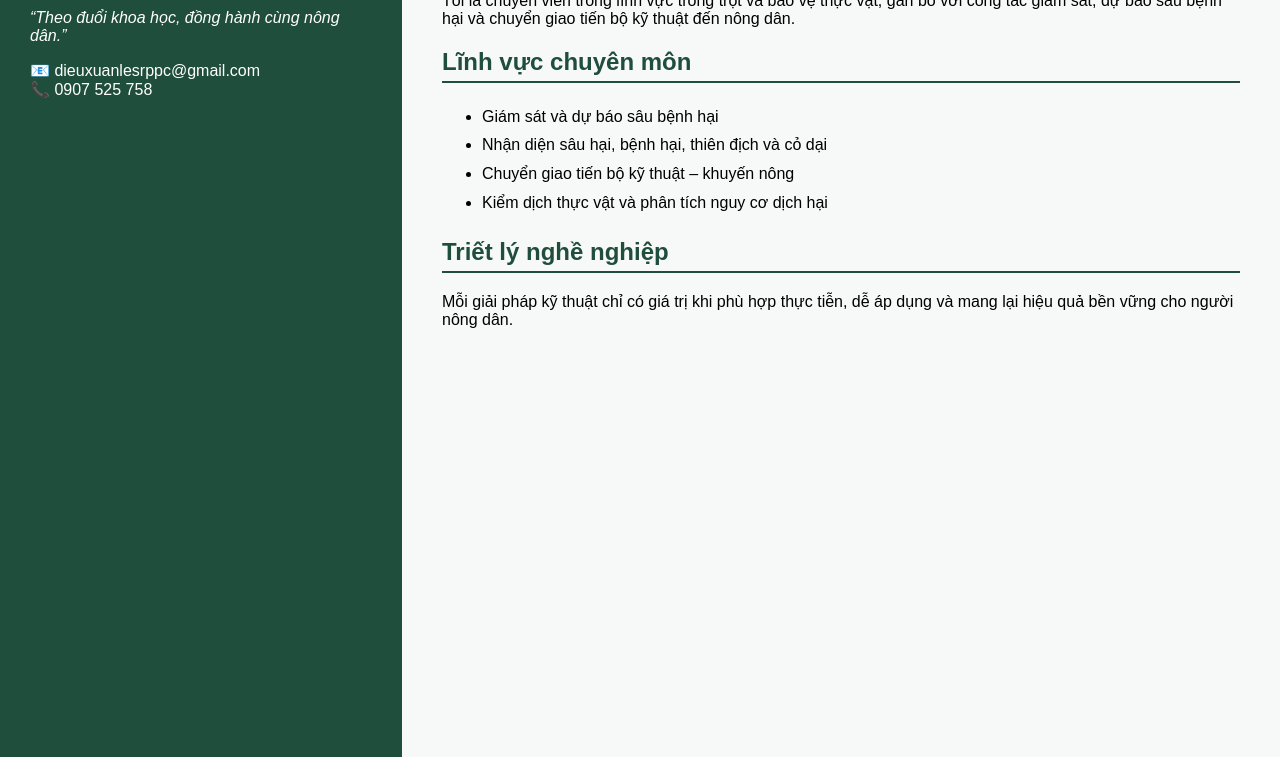
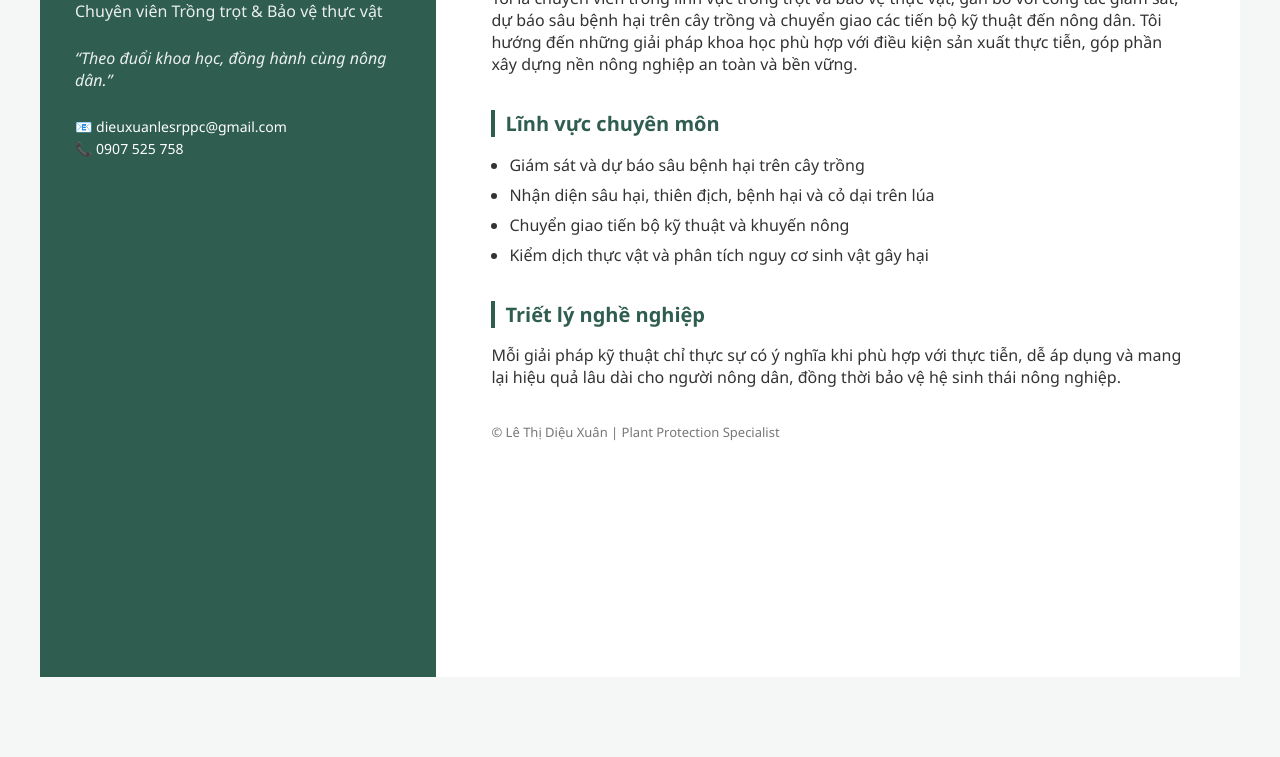
Before and after one commit to dieuxuanlesrppc-blip/dieuxuanle-website, a plain HTML site: page index.html in a window 1280 px wide. Shown: the part 123-880 px from the top of the page. After the commit the page ends 800 px from the top, so only its background shows below. Drawn offline with Linux system fonts and the light colour scheme.

Commit message:
Update index.html

```diff
--- a/index.html
+++ b/index.html
@@ -3,68 +3,122 @@
 <head>
 <meta charset="UTF-8">
 <title>Lê Thị Diệu Xuân | Plant Protection Specialist</title>
+
 <style>
-        body {
-            margin: 0;
-            font-family: Arial, sans-serif;
-            display: flex;
+body{
+    margin:0;
+    font-family: "Segoe UI", Arial, sans-serif;
+    background:#f4f7f6;
+    color:#333;
 }
-        .sidebar {
-            width: 30%;
-            background: #1f4e3d;
-            color: white;
-            padding: 40px 30px;
-            min-height: 100vh;
+.container{
+    display:flex;
+    max-width:1200px;
+    margin:auto;
+    min-height:100vh;
 }
-        .sidebar h1 {
-            margin-top: 0;
+.sidebar{
+    width:32%;
+    background:#2f5d50;
+    color:white;
+    padding:50px 35px;
 }
-        .content {
-            width: 70%;
-            padding: 40px;
-            background: #f7f9f8;
+.sidebar h1{
+    font-size:28px;
+    margin-bottom:5px;
 }
-        h2 {
-            color: #1f4e3d;
-            border-bottom: 2px solid #1f4e3d;
-            padding-bottom: 5px;
+.sidebar h3{
+    font-weight:normal;
+    font-size:16px;
+    opacity:0.9;
 }
-        ul {
-            line-height: 1.8;
+.sidebar p{
+    line-height:1.6;
+    font-size:14px;
+}
+.quote{
+    font-style:italic;
+    margin:25px 0;
+    opacity:0.9;
+}
+.content{
+    width:68%;
+    padding:50px 55px;
+    background:#ffffff;
+}
+section{
+    margin-bottom:35px;
+}
+h2{
+    font-size:20px;
+    color:#2f5d50;
+    border-left:4px solid #2f5d50;
+    padding-left:10px;
+}
+ul{
+    padding-left:18px;
+}
+li{
+    margin-bottom:8px;
+}
+footer{
+    font-size:13px;
+    color:#777;
 }
 </style>
 </head>
+
 <body>
+<div class="container">
 
 <div class="sidebar">
     <h1>Lê Thị Diệu Xuân</h1>
-    <p><strong>Chuyên viên Trồng trọt & Bảo vệ thực vật</strong></p>
-    <p><em>“Theo đuổi khoa học, đồng hành cùng nông dân.”</em></p>
-    <p>📧 dieuxuanlesrppc@gmail.com<br>
-       📞 0907 525 758</p>
+    <h3>Chuyên viên Trồng trọt & Bảo vệ thực vật</h3>
+
+    <div class="quote">“Theo đuổi khoa học, đồng hành cùng nông dân.”</div>
+
+    <p>
+        📧 dieuxuanlesrppc@gmail.com<br>
+        📞 0907 525 758
+    </p>
 </div>
 
 <div class="content">
+
+<section>
 <h2>Giới thiệu</h2>
 <p>
-        Tôi là chuyên viên trong lĩnh vực trồng trọt và bảo vệ thực vật, gắn bó với công tác
-        giám sát, dự báo sâu bệnh hại và chuyển giao tiến bộ kỹ thuật đến nông dân.
+Tôi là chuyên viên trong lĩnh vực trồng trọt và bảo vệ thực vật, gắn bó với công tác giám sát,
+dự báo sâu bệnh hại trên cây trồng và chuyển giao các tiến bộ kỹ thuật đến nông dân.
+Tôi hướng đến những giải pháp khoa học phù hợp với điều kiện sản xuất thực tiễn,
+góp phần xây dựng nền nông nghiệp an toàn và bền vững.
 </p>
+</section>
 
+<section>
 <h2>Lĩnh vực chuyên môn</h2>
 <ul>
-        <li>Giám sát và dự báo sâu bệnh hại</li>
-        <li>Nhận diện sâu hại, bệnh hại, thiên địch và cỏ dại</li>
-        <li>Chuyển giao tiến bộ kỹ thuật – khuyến nông</li>
-        <li>Kiểm dịch thực vật và phân tích nguy cơ dịch hại</li>
+<li>Giám sát và dự báo sâu bệnh hại trên cây trồng</li>
+<li>Nhận diện sâu hại, thiên địch, bệnh hại và cỏ dại trên lúa</li>
+<li>Chuyển giao tiến bộ kỹ thuật và khuyến nông</li>
+<li>Kiểm dịch thực vật và phân tích nguy cơ sinh vật gây hại</li>
 </ul>
+</section>
 
+<section>
 <h2>Triết lý nghề nghiệp</h2>
 <p>
-        Mỗi giải pháp kỹ thuật chỉ có giá trị khi phù hợp thực tiễn,
-        dễ áp dụng và mang lại hiệu quả bền vững cho người nông dân.
+Mỗi giải pháp kỹ thuật chỉ thực sự có ý nghĩa khi phù hợp với thực tiễn,
+dễ áp dụng và mang lại hiệu quả lâu dài cho người nông dân,
+đồng thời bảo vệ hệ sinh thái nông nghiệp.
 </p>
+</section>
+
+<footer>
+© Lê Thị Diệu Xuân | Plant Protection Specialist
+</footer>
+
 </div>
-
+</div>
 </body>
 </html>
```
Lines whose indentation alone changed are shown as unchanged.
